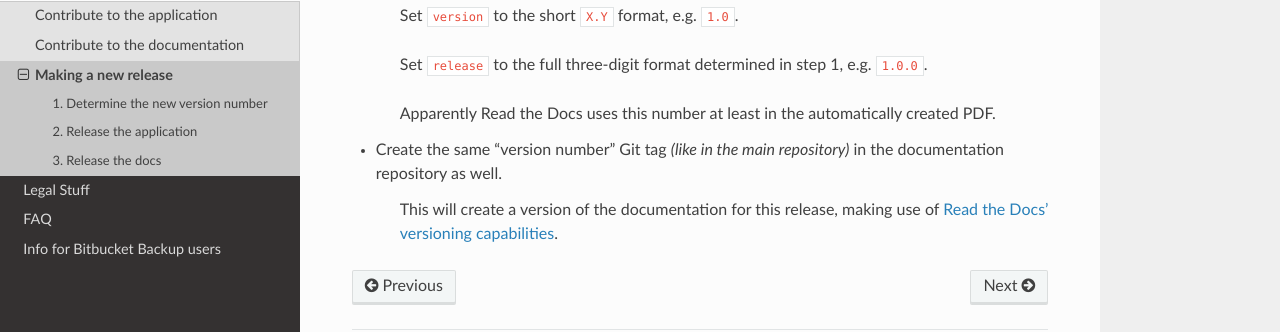
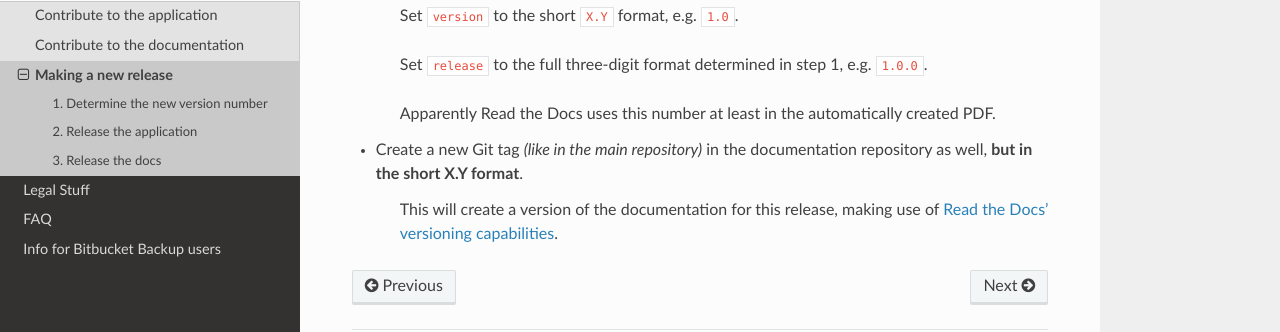
Before and after one commit to christianspecht/scm-backup-docs, a Sphinx documentation site: the page built from source/contribute-release.rst, in a window 1280 px wide and 900 px high, scrolled down 628 px. Shown: the part 429-761 px from the top of the window. Built offline with Sphinx 7.4.7 and the Read the Docs theme 2.0.0, drawn with Linux system fonts in a browser that asks for light colours.

Commit message:
doc tag in short format

```diff
--- a/source/contribute-release.rst
+++ b/source/contribute-release.rst
@@ -42,6 +42,6 @@ The CI build will recognize this and automatically use this version number to cr
 
     Apparently Read the Docs uses this number at least in the automatically created PDF.
 
-- Create the same "version number" Git tag *(like in the main repository)* in the documentation repository as well.
+- Create a new Git tag *(like in the main repository)* in the documentation repository as well, **but in the short X.Y format**.
 
     This will create a version of the documentation for this release, making use of `Read the Docs' versioning capabilities <http://docs.readthedocs.io/en/latest/versions.html>`_.
```
